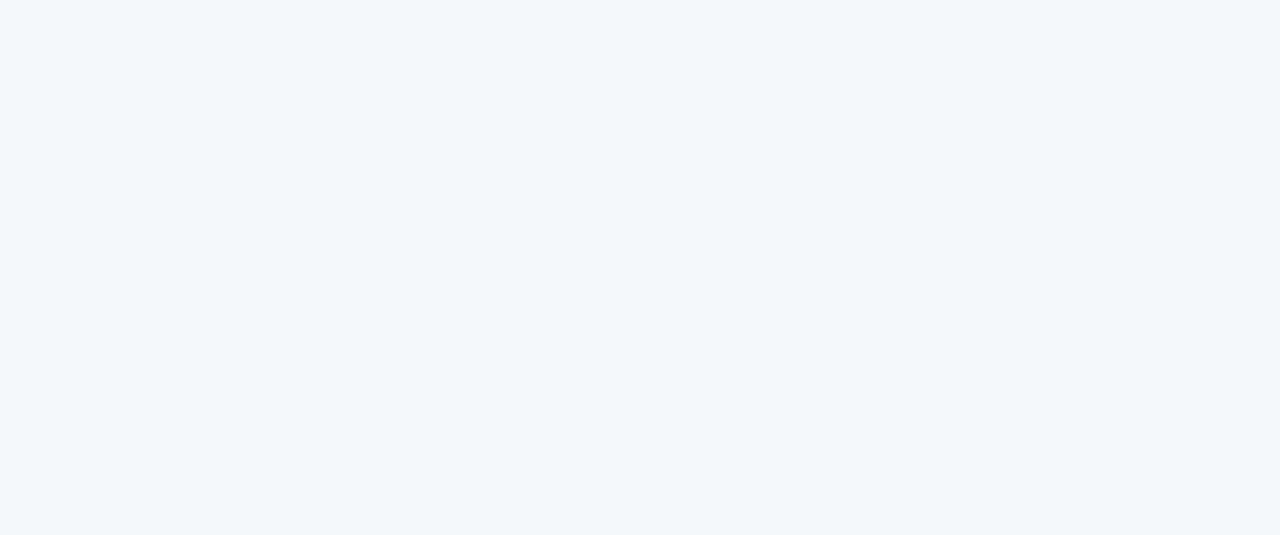
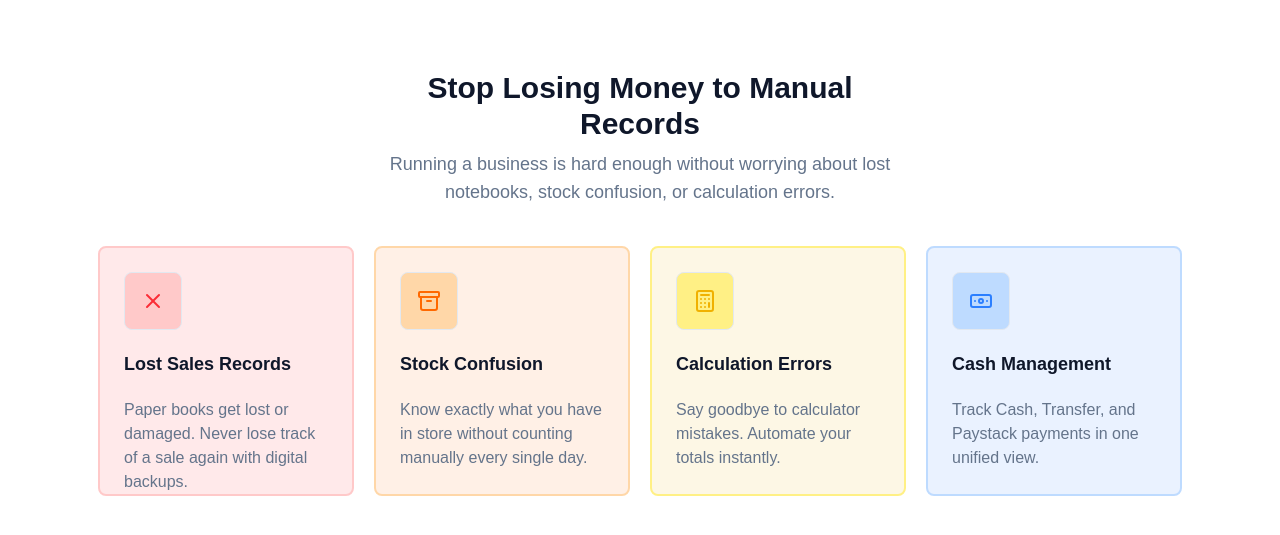
Before and after one commit to Pharez-Oyelade/smartstore, a Next.js app in the folder frontend/: page / in a window 1280 px wide. Shown: the part 819-1354 px from the top of the page. Before the commit the page ends 809 px from the top, so only its background shows below. Built offline with nearby package versions, Linux system fonts and the light colour scheme; no server answers.

Commit message:
Problem section

```diff
--- a/frontend/src/app/page.jsx
+++ b/frontend/src/app/page.jsx
@@ -3,12 +3,14 @@
 import React from "react";
 import Navbar from "@/components/Navbar";
 import Hero from "@/components/Hero";
+import ProblemCards from "@/components/ProblemCards";
 
 const page = () => {
   return (
     <div>
       <Navbar />
       <Hero />
+      <ProblemCards />
     </div>
   );
 };
--- /dev/null
+++ b/frontend/src/components/ProblemCards.jsx
@@ -0,0 +1,91 @@
+import React from "react";
+import { X } from "lucide-react";
+import { Archive } from "lucide-react";
+import { Calculator } from "lucide-react";
+import { Banknote } from "lucide-react";
+
+const ProblemCards = () => {
+  const problems = [
+    {
+      title: "Lost Sales Records",
+      description:
+        "Paper books get lost or damaged. Never lose track of a sale again with digital backups.",
+      icon: <X className="w-6 h-6" />,
+      styles: {
+        backgroundColor: "bg-red-500/10",
+        border: "border-red-200",
+        text: "text-red-500",
+        iconBg: "bg-red-200",
+      },
+    },
+    {
+      title: "Stock Confusion",
+      description:
+        "Know exactly what you have in store without counting manually every single day.",
+      icon: <Archive className="w-6 h-6" />,
+      styles: {
+        backgroundColor: "bg-orange-500/10",
+        border: "border-orange-200",
+        text: "text-orange-500",
+        iconBg: "bg-orange-200",
+      },
+    },
+    {
+      title: "Calculation Errors",
+      description:
+        "Say goodbye to calculator mistakes. Automate your totals instantly.",
+      icon: <Calculator className="w-6 h-6" />,
+      styles: {
+        backgroundColor: "bg-yellow-500/10",
+        border: "border-yellow-200",
+        text: "text-yellow-500",
+        iconBg: "bg-yellow-200",
+      },
+    },
+    {
+      title: "Cash Management",
+      description:
+        "Track Cash, Transfer, and Paystack payments in one unified view.",
+      icon: <Banknote className="w-6 h-6" />,
+      styles: {
+        backgroundColor: "bg-blue-500/10",
+        border: "border-blue-200",
+        text: "text-blue-500",
+        iconBg: "bg-blue-200",
+      },
+    },
+  ];
+
+  return (
+    <section className="bg-white py-20">
+      <div className="flex flex-col justify-center items-center gap-2 w-[40%] mx-auto text-center mb-10">
+        <h1 className="text-3xl font-bold">
+          Stop Losing Money to Manual Records
+        </h1>
+        <p className="text-lg text-muted">
+          Running a business is hard enough without worrying about lost
+          notebooks, stock confusion, or calculation errors.
+        </p>
+      </div>
+
+      <div className="flex justify-center items-center gap-5">
+        {problems.map((problem) => (
+          <div
+            key={problem.title}
+            className={`flex flex-col items-start gap-5 w-[20%] rounded-lg border-2 ${problem.styles.border} p-6 h-[250px] ${problem.styles.backgroundColor}`}
+          >
+            <div
+              className={`p-4 rounded-lg border border-border ${problem.styles.text} ${problem.styles.iconBg}`}
+            >
+              {problem.icon}
+            </div>
+            <h3 className="text-lg font-bold">{problem.title}</h3>
+            <p className="text-muted">{problem.description}</p>
+          </div>
+        ))}
+      </div>
+    </section>
+  );
+};
+
+export default ProblemCards;
```
